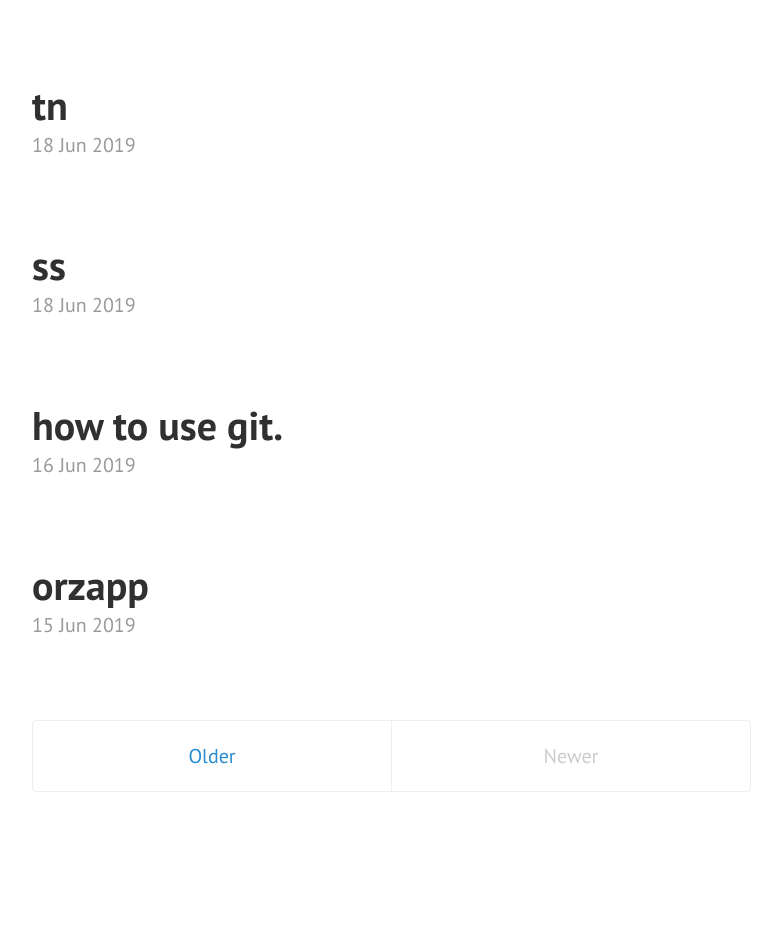
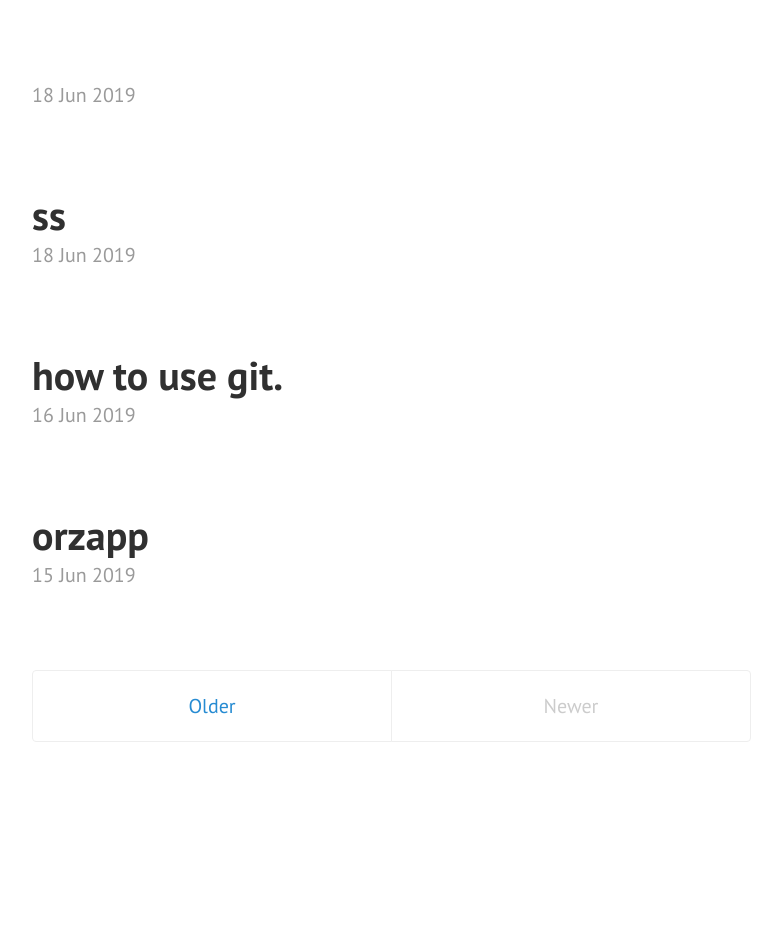
Before and after one commit to Amzaing/Amzaing.github.io, a Jekyll site: the page built from index.html, in a window 1280 px wide. Shown: the whole page, without its empty margins (428-1210 px from the left). Built offline with Jekyll 4.4.1, drawn with Linux system fonts in a browser that asks for light colours; Markdown is read by kramdown in place of the engine named in the settings; the list of posts is cut into pages by our own code; after the commit the page ends 900 px from its top, so only the background shows below that.

Commit message:
Update index.html

```diff
--- a/index.html
+++ b/index.html
@@ -7,9 +7,11 @@ title: Home
   {% for post in paginator.posts %}
   <article class="post">
     <h1 class="post-title">
+      {% if post.title != "tn" %}
       <a href="{{ site.baseurl }}{{ post.url }}">
         {{ post.title }}
       </a>
+      {% endif %}
     </h1>
 
     <time datetime="{{ post.date | date_to_xmlschema }}" class="post-date">{{ post.date | date_to_string }}</time>
```
